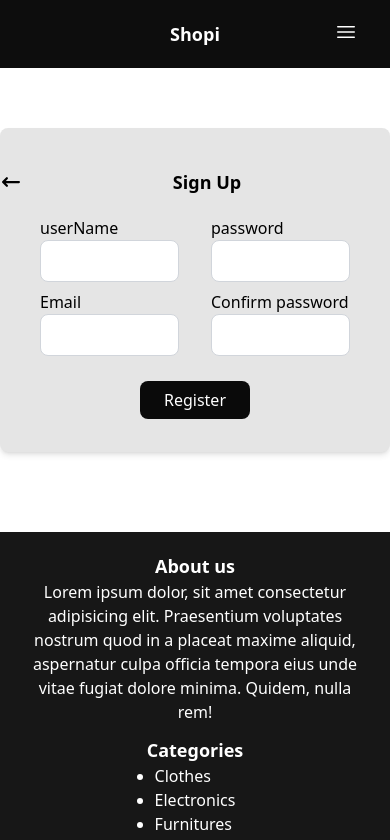
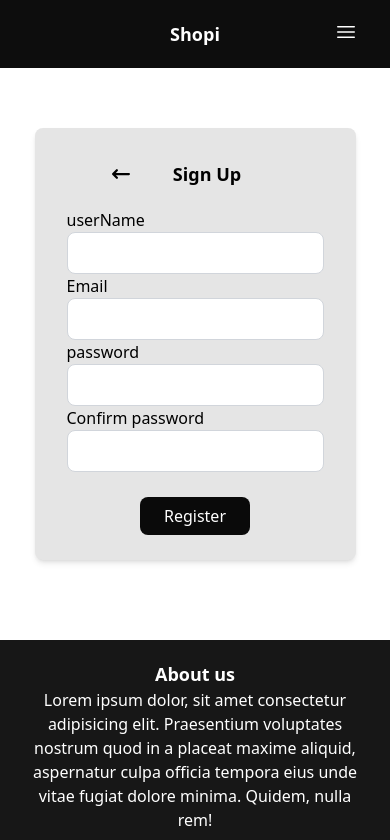
Before and after one commit to davidG199/Ecommerce-react-vite-and-tailwind, a React (Vite) app: page /signUp in a window 390 px wide. Shown: the top 840 px of the page. Built offline with nearby package versions, Linux system fonts and the light colour scheme; no server answers.

Commit message:
fix responsive styles

```diff
--- a/src/pages/signIn/index.jsx
+++ b/src/pages/signIn/index.jsx
@@ -5,8 +5,8 @@ import SignInImg from '../../../public/signInImg.jpg'
 function SignIn() {
   return (
     <Layout>
-      <div className='shadow-md'>
-        <div className='bg-gray-100 flex justify-center items-center h-[500px] rounded-lg'>
+      <div className='shadow-md h-[400px]'>
+        <div className='bg-gray-100 flex justify-center items-center h-full rounded-lg'>
           <div className='w-1/2 h-full hidden lg:block rounded-l-lg aspect-video'>
             <img
               src={SignInImg}
@@ -14,7 +14,7 @@ function SignIn() {
               className='object-cover w-full h-full rounded-l-lg'
             />
           </div>
-          <div className='lg:py-10 lg:px-16 sm:py-8 sm:px-32 p-8 w-full lg:w-1/2'>
+          <div className='lg:py-10 lg:px-8 sm:py-8 sm:px-32 p-8 w-full h-full lg:w-1/2'>
             <h1 className='text-2xl font-semibold mb-8'>Sign In</h1>
             <form action='#' method=''>
               <div className='mb-4'>
--- a/src/pages/signUp/index.jsx
+++ b/src/pages/signUp/index.jsx
@@ -5,21 +5,21 @@ import { ArrowLongLeftIcon } from "@heroicons/react/16/solid";
 function SignUp() {
   return (
     <Layout>
-      <div className=" bg-neutral-200 flex flex-col justify-center items-center p-10 font-light rounded-lg shadow-md">
+      <div className=" bg-neutral-200 flex flex-col justify-center items-center p-8 md:p-10 font-light rounded-lg shadow-md">
         <div className="flex justify-center items-center mb-5">
           <Link to="/signIn">
-            <ArrowLongLeftIcon className="h-6 w-6 hover:scale-110 relative left-[-150px]" />
+            <ArrowLongLeftIcon className="h-6 w-6 hover:scale-110 relative md:left-[-150px] left-[-40px]" />
           </Link>
           <h2 className=" font-semibold text-lg">Sign Up</h2>
         </div>
-        <form action="" className="grid grid-cols-2  gap-8 ">
+        <form action="" className="grid grid-cols-1 sm:grid-cols-2 gap-0 sm:gap-8  ">
           <div className="flex flex-col">
             <label htmlFor="userName">userName</label>
             <input
               type="text"
               required
               name="userName"
-              className="border border-gray-300 rounded-lg py-2 px-3 focus:outline-none focus:border-gray-800 mb-2"
+              className="border border-gray-300 rounded-lg py-2 px-3 focus:outline-none focus:border-gray-800 mb-0 sm:mb-2"
             />
             <label htmlFor="Email">Email</label>
             <input
@@ -35,7 +35,7 @@ function SignUp() {
               type="password"
               required
               name="password"
-              className="border border-gray-300 rounded-lg py-2 px-3 focus:outline-none focus:border-gray-800 mb-2"
+              className="border border-gray-300 rounded-lg py-2 px-3 focus:outline-none focus:border-gray-800 mb-0 sm:mb-2"
             />
             <label htmlFor="confirmPassword">Confirm password</label>
             <input
```
